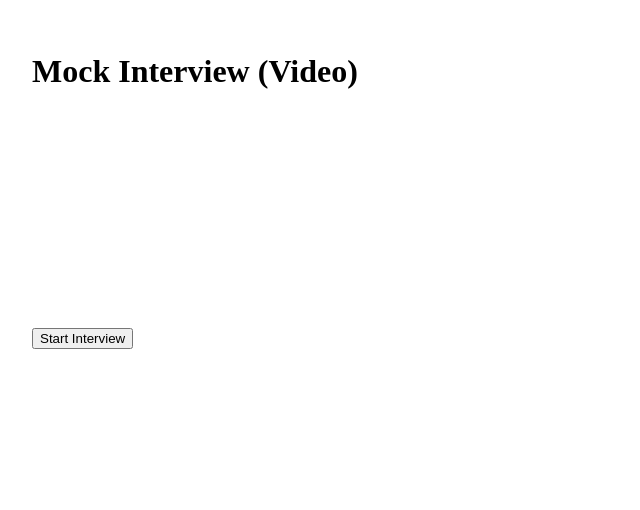
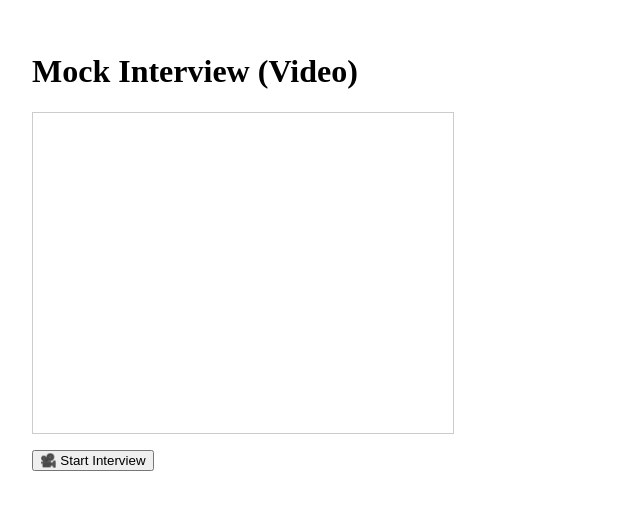
Before and after one commit to YashasDattanand/interview-gpt, a Next.js app in the folder frontend/: page /interview in a window 1280 px wide. Shown: the top 510 px of the page, without its empty margins (0-640 px from the left). Built offline with nearby package versions, Linux system fonts and the light colour scheme.

Commit message:
Update page.tsx

```diff
--- a/frontend/app/interview/page.tsx
+++ b/frontend/app/interview/page.tsx
@@ -6,10 +6,14 @@ export default function Page() {
   const videoRef = useRef<HTMLVideoElement>(null);
   const mediaRecorderRef = useRef<MediaRecorder | null>(null);
   const chunksRef = useRef<Blob[]>([]);
+
   const [recording, setRecording] = useState(false);
   const [videoBlob, setVideoBlob] = useState<Blob | null>(null);
+  const [uploading, setUploading] = useState(false);
 
+  // START RECORDING
   const startRecording = async () => {
+    try {
       const stream = await navigator.mediaDevices.getUserMedia({
         video: true,
         audio: true
@@ -22,8 +26,10 @@ export default function Page() {
       const mediaRecorder = new MediaRecorder(stream);
       mediaRecorderRef.current = mediaRecorder;
 
-    mediaRecorder.ondataavailable = e => {
+      mediaRecorder.ondataavailable = (e) => {
+        if (e.data.size > 0) {
           chunksRef.current.push(e.data);
+        }
       };
 
       mediaRecorder.onstop = () => {
@@ -34,14 +40,54 @@ export default function Page() {
 
       mediaRecorder.start();
       setRecording(true);
+    } catch (err) {
+      alert("Camera or microphone access denied");
+    }
   };
 
+  // STOP RECORDING
   const stopRecording = () => {
     mediaRecorderRef.current?.stop();
-    const tracks = (videoRef.current?.srcObject as MediaStream)
-      ?.getTracks();
-    tracks?.forEach(track => track.stop());
+
+    const stream = videoRef.current?.srcObject as MediaStream;
+    stream?.getTracks().forEach(track => track.stop());
+
     setRecording(false);
+  };
+
+  // UPLOAD VIDEO TO BACKEND
+  const uploadVideo = async () => {
+    if (!videoBlob) {
+      alert("No video recorded");
+      return;
+    }
+
+    setUploading(true);
+
+    const formData = new FormData();
+    formData.append("video", videoBlob);
+
+    try {
+      const res = await fetch(
+        `${process.env.NEXT_PUBLIC_BACKEND_URL}/interview/upload`,
+        {
+          method: "POST",
+          body: formData
+        }
+      );
+
+      const data = await res.json();
+
+      if (data.success) {
+        alert("Video uploaded successfully");
+      } else {
+        alert(data.error || "Upload failed");
+      }
+    } catch (err) {
+      alert("Error uploading video");
+    } finally {
+      setUploading(false);
+    }
   };
 
   return (
@@ -52,20 +98,35 @@ export default function Page() {
         ref={videoRef}
         autoPlay
         muted
-        style={{ width: "400px", marginBottom: 12 }}
+        style={{
+          width: "420px",
+          height: "320px",
+          border: "1px solid #ccc",
+          marginBottom: "12px"
+        }}
       />
 
-      <div>
+      <div style={{ marginBottom: 12 }}>
         {!recording && (
-          <button onClick={startRecording}>Start Interview</button>
+          <button onClick={startRecording}>
+            🎥 Start Interview
+          </button>
         )}
+
         {recording && (
-          <button onClick={stopRecording}>End Interview</button>
+          <button onClick={stopRecording}>
+            ⏹ End Interview
+          </button>
         )}
       </div>
 
       {videoBlob && (
-        <p>Video recorded. Ready for analysis.</p>
+        <div>
+          <p>✅ Video recorded</p>
+          <button onClick={uploadVideo} disabled={uploading}>
+            {uploading ? "Uploading..." : "⬆️ Upload for Analysis"}
+          </button>
+        </div>
       )}
     </main>
   );
```
Lines whose indentation alone changed are shown as unchanged.
